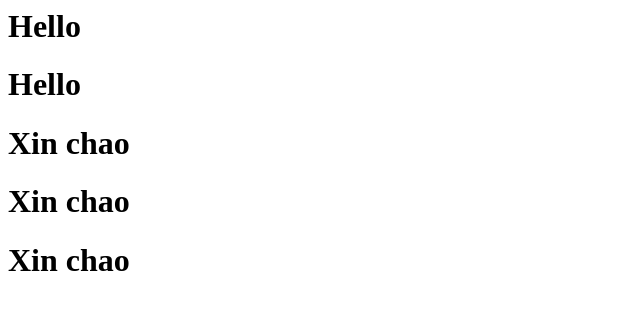
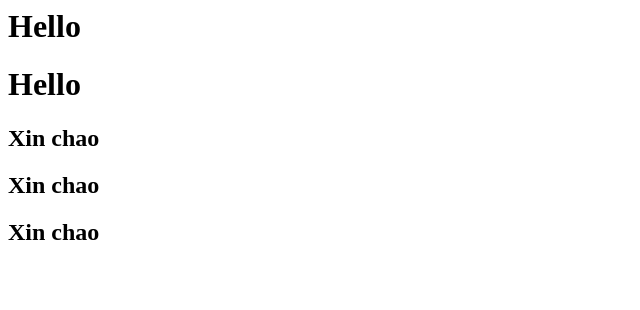
Before and after one commit to quangdaicaa/basevn_html, a plain HTML site: page index.html in a window 1280 px wide. Shown: the whole page, without its empty margins (0-640 px from the left). Drawn offline with Linux system fonts and the light colour scheme.

Commit message:
jkfdhjkg

```diff
--- a/index.html
+++ b/index.html
@@ -1,5 +1,5 @@
 <h1>Hello</h1>
 <h1>Hello</h1>
-<h1>Xin chao</h1>
-<h1>Xin chao</h1>
-<h1>Xin chao</h1>
+<h2>Xin chao</h2>
+<h2>Xin chao</h2>
+<h2>Xin chao</h2>
```
